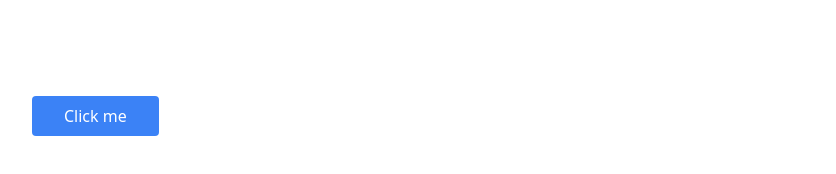
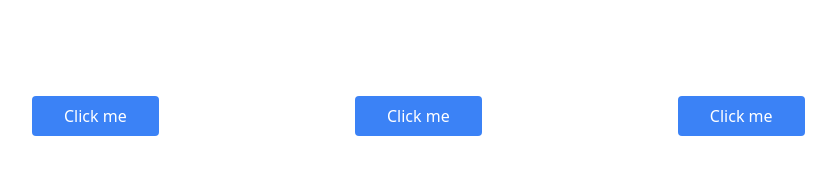
Before and after one commit to ajacin/tailwind-sandbox, a website: page 15-transform-transition/index.html in a window 1280 px wide. Shown: the whole page, without its empty margins (64-900 px from the left). Drawn offline with nearby package versions, Linux system fonts and the light colour scheme.

Commit message:
transition and transform

```diff
--- a/15-transform-transition/index.html
+++ b/15-transform-transition/index.html
@@ -16,8 +16,19 @@
     </button>
 
     <!-- Transition -->
+    <!-- transition-color, transition-opacity, transition -->
+    <button
+      class="px-8 py-2 m-24 text-white bg-blue-500 rounded hover:bg-red-500 transition-colors duration-1000"
+    >
+      Click me
+    </button>
+    <!-- Transition & Transform -->
 
-    <!-- Transition & Transform -->
+    <button
+      class="px-8 py-2 m-24 text-white bg-blue-500 rounded hover:bg-blue-700 hover:rotate-180 hover:scale-150 hover:skew-x-12 transition-transform duration-1000"
+    >
+      Click me
+    </button>
 
     <!-- Transform & Transition -->
   </body>
```
